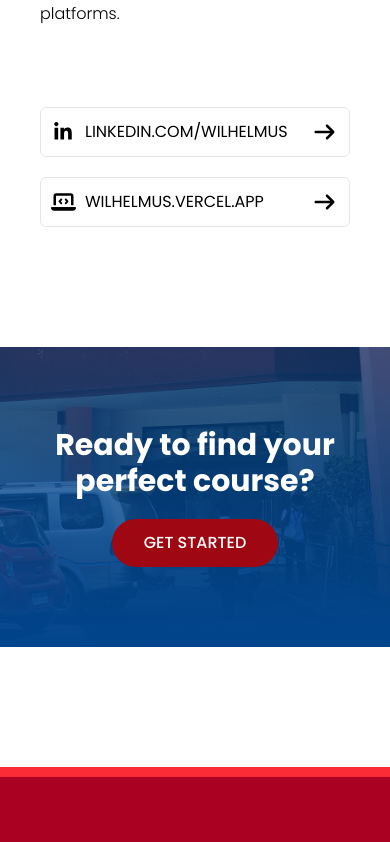
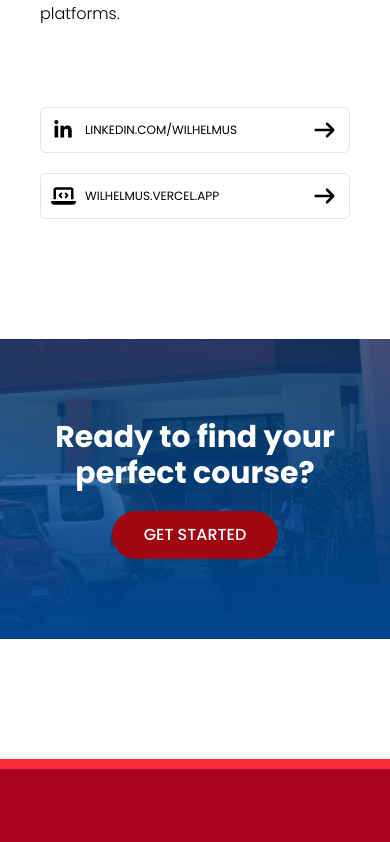
Before and after one commit to wilhelmusolejr/coursematch, a React (Vite) app in the folder client/: page / in a window 390 px wide. Shown: the part 5002-5844 px from the top of the page. Built offline with nearby package versions, Linux system fonts and the light colour scheme; no server answers.

Commit message:
style: adjust hont size and element width

```diff
--- a/client/src/components/BoxLinkItem.jsx
+++ b/client/src/components/BoxLinkItem.jsx
@@ -19,7 +19,9 @@ export default function BoxLinkItem({
           <FontAwesomeIcon icon={faIcon} className="text-xl" />
         </div>
 
-        <a href={pathUrl}>{pathName}</a>
+        <a className="text-xs sm:text-base" href={pathUrl}>
+          {pathName}
+        </a>
       </div>
 
       {/*  */}
--- a/client/src/pages/Home.jsx
+++ b/client/src/pages/Home.jsx
@@ -116,7 +116,7 @@ function App() {
           />
 
           {/* parent */}
-          <div className="flex flex-wrap gap-5 justify-center ">
+          <div className="flex flex-wrap gap-5 justify-center items-center">
             {features.map((feature, index) => (
               <FeatureCard
                 key={index}
@@ -223,7 +223,7 @@ function App() {
                   faIcon={faLinkedinIn}
                   pathUrl="linkedin.com/wilhelmus"
                   pathName="linkedin.com/wilhelmus"
-                  className="md:w-9/12"
+                  className="md:w-10/12"
                 />
 
                 {/*  */}
@@ -231,7 +231,7 @@ function App() {
                   faIcon={faLaptopCode}
                   pathUrl="linkedin.com/wilhelmus"
                   pathName="wilhelmus.vercel.app"
-                  className="md:w-9/12"
+                  className="md:w-10/12 xl:w-9/12"
                 />
               </div>
             </div>
```
